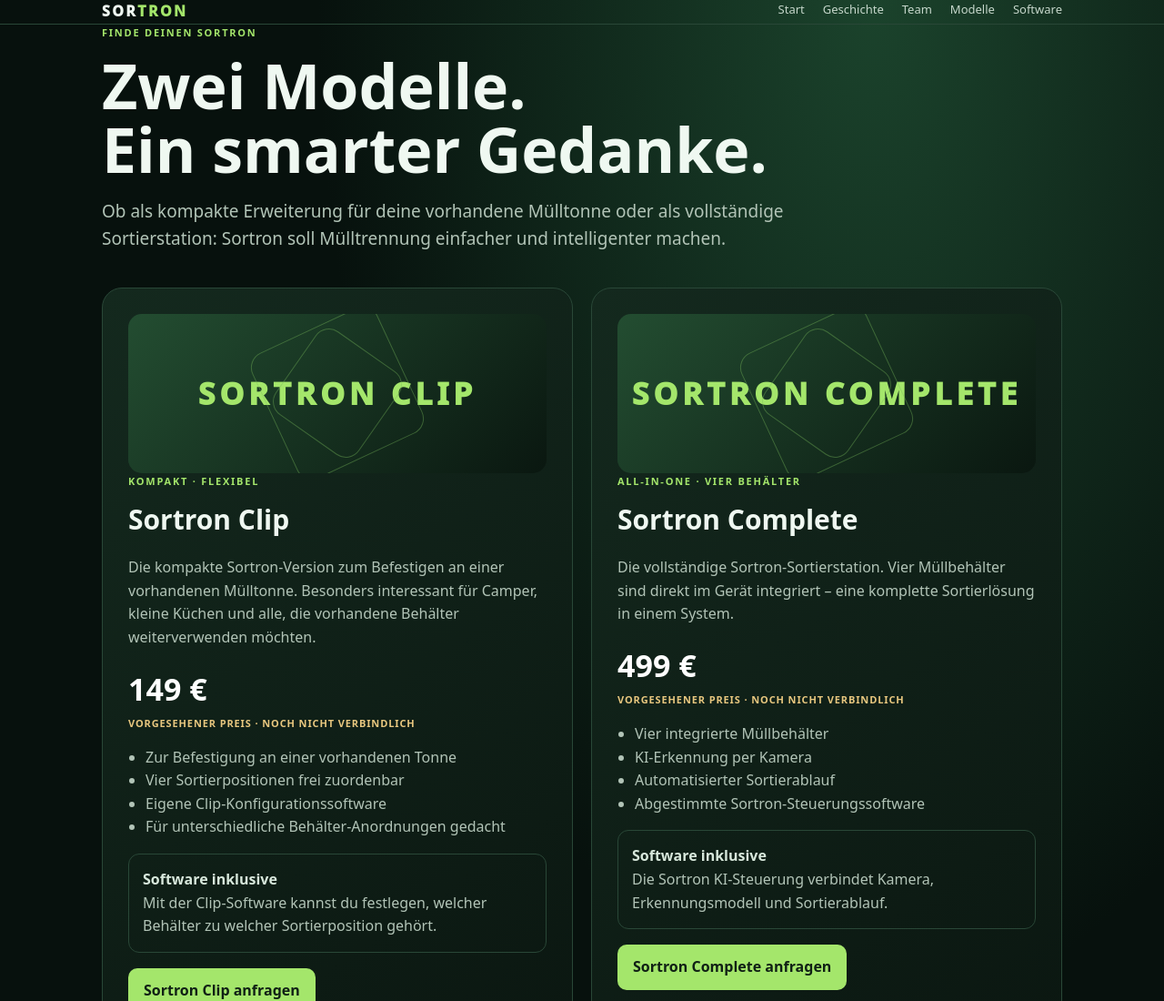
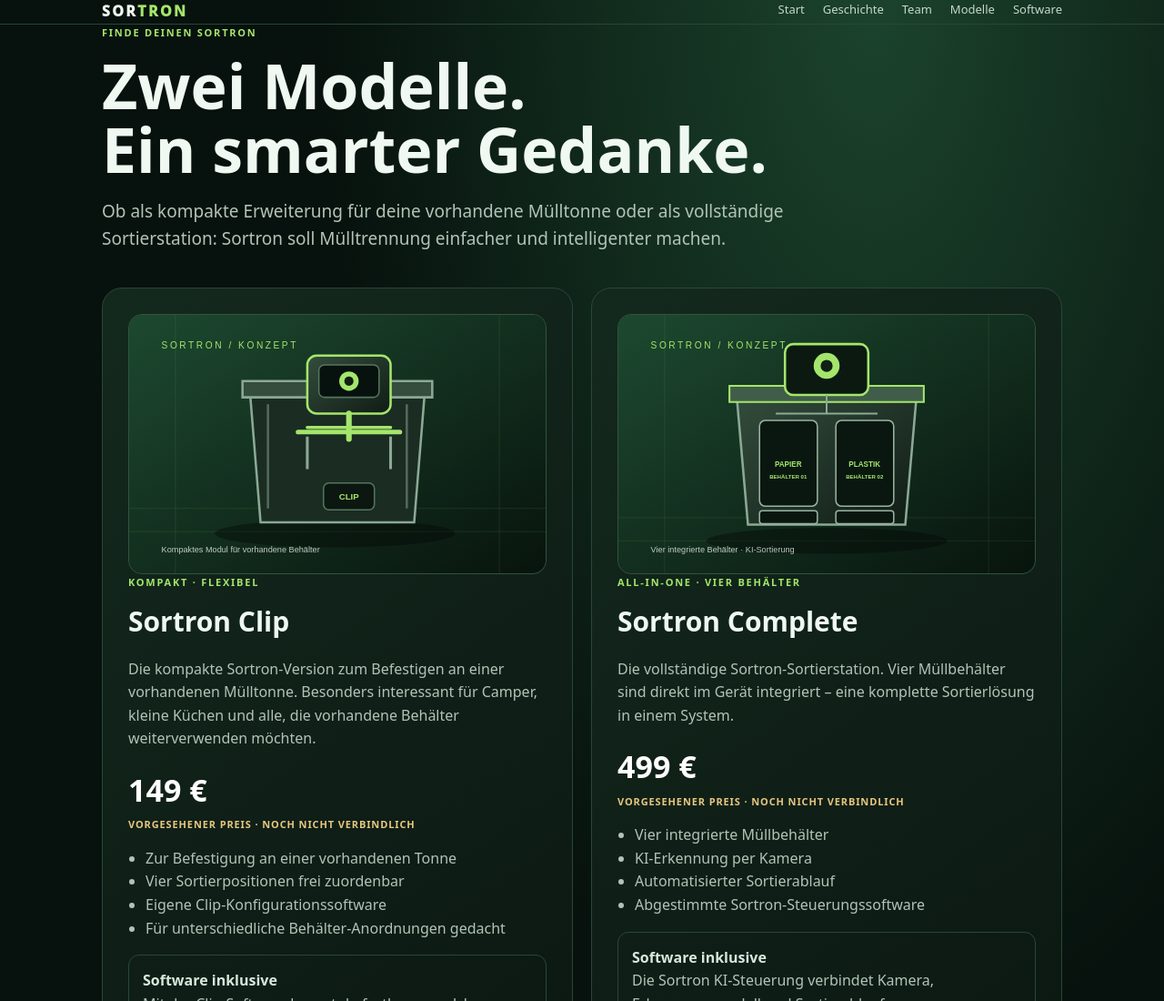
Before and after one commit to nathankri12-byte/scratchlab, a plain HTML site: page sortron/modelle.html in a window 1280 px wide. Shown: the top 1100 px of the page at 91% size. Drawn offline with Linux system fonts and the light colour scheme.

Commit message:
Show custom Sortron product concept renders

```diff
--- a/sortron/modelle.html
+++ b/sortron/modelle.html
@@ -4,7 +4,7 @@
 <meta charset="utf-8"><meta name="viewport" content="width=device-width,initial-scale=1">
 <title>Sortron Modelle – SORTRON</title>
 <style>
-:root{--bg:#07110d;--panel:#102219;--line:#294737;--green:#a4e66b;--muted:#b2c4b7}
+:root{--bg:#07110d;--line:#294737;--green:#a4e66b;--muted:#b2c4b7}
 *{box-sizing:border-box}body{margin:0;background:radial-gradient(ellipse at 75% 0,#1b432c,transparent 45%),var(--bg);color:#eff8f1;font:16px/1.6 system-ui}
 a{color:inherit;text-decoration:none}.wrap{max-width:1100px;margin:auto;padding:0 22px}
 header{border-bottom:1px solid var(--line)}nav{padding:22px 0;display:flex;justify-content:space-between;gap:15px;flex-wrap:wrap}
@@ -13,8 +13,7 @@ main{padding:65px 0}.eyebrow,.tag{color:var(--green);letter-spacing:.16em;font-s
 h1{font-size:clamp(40px,7vw,68px);line-height:1.02;margin:15px 0}.lead,.muted{color:var(--muted)}.lead{font-size:19px;max-width:760px}
 .products{display:grid;grid-template-columns:1fr 1fr;gap:20px;margin-top:38px}
 .product{padding:28px;border:1px solid var(--line);border-radius:22px;background:linear-gradient(145deg,#14291e,#0b1711)}
-.product h2{font-size:30px;margin:10px 0}.visual{height:175px;border-radius:15px;background:linear-gradient(135deg,#234d31,#0a1710);display:flex;align-items:center;justify-content:center;position:relative;overflow:hidden;color:var(--green);font-size:34px;font-weight:950;letter-spacing:.14em}
-.visual:before,.visual:after{content:"";position:absolute;border:1px solid #78b95b66;border-radius:18px;width:110px;height:110px;transform:rotate(35deg)}.visual:after{width:150px;height:150px;transform:rotate(-25deg)}
+.product h2{font-size:30px;margin:10px 0}.visual{display:block;width:100%;height:auto;aspect-ratio:900/560;object-fit:cover;border-radius:15px;border:1px solid #31543c}
 .price{font-size:34px;font-weight:900;margin:12px 0 2px;color:#fff}.price-note{font-size:11px;color:#e8c77f;letter-spacing:.08em;font-weight:800}
 .product ul{padding-left:19px;color:var(--muted)}.software{margin-top:15px;padding:15px;border:1px solid var(--line);border-radius:12px;color:#d8e8dc}
 .btn{display:inline-block;margin-top:17px;padding:12px 17px;border-radius:10px;background:var(--green);color:#102015;font-weight:850}
@@ -32,7 +31,8 @@ table{width:100%;border-collapse:collapse;min-width:560px}th,td{text-align:left;
 <p class="lead">Ob als kompakte Erweiterung für deine vorhandene Mülltonne oder als vollständige Sortierstation: Sortron soll Mülltrennung einfacher und intelligenter machen.</p>
 <div class="products">
 <article class="product" id="clip">
-<div class="visual">SORTRON CLIP</div><div class="tag">KOMPAKT · FLEXIBEL</div><h2>Sortron Clip</h2>
+<img class="visual" src="sortron-clip.svg" alt="Konzeptdarstellung des Sortron Clip an einer vorhandenen Mülltonne">
+<div class="tag">KOMPAKT · FLEXIBEL</div><h2>Sortron Clip</h2>
 <p class="muted">Die kompakte Sortron-Version zum Befestigen an einer vorhandenen Mülltonne. Besonders interessant für Camper, kleine Küchen und alle, die vorhandene Behälter weiterverwenden möchten.</p>
 <div class="price">149 €</div><div class="price-note">VORGESEHENER PREIS · NOCH NICHT VERBINDLICH</div>
 <ul><li>Zur Befestigung an einer vorhandenen Tonne</li><li>Vier Sortierpositionen frei zuordenbar</li><li>Eigene Clip-Konfigurationssoftware</li><li>Für unterschiedliche Behälter-Anordnungen gedacht</li></ul>
@@ -40,7 +40,8 @@ table{width:100%;border-collapse:collapse;min-width:560px}th,td{text-align:left;
 <a class="btn" href="mailto:?subject=Anfrage%20Sortron%20Clip">Sortron Clip anfragen</a>
 </article>
 <article class="product" id="complete">
-<div class="visual">SORTRON COMPLETE</div><div class="tag">ALL-IN-ONE · VIER BEHÄLTER</div><h2>Sortron Complete</h2>
+<img class="visual" src="sortron-complete.svg" alt="Konzeptdarstellung der Sortron Complete Sortierstation mit vier Behältern">
+<div class="tag">ALL-IN-ONE · VIER BEHÄLTER</div><h2>Sortron Complete</h2>
 <p class="muted">Die vollständige Sortron-Sortierstation. Vier Müllbehälter sind direkt im Gerät integriert – eine komplette Sortierlösung in einem System.</p>
 <div class="price">499 €</div><div class="price-note">VORGESEHENER PREIS · NOCH NICHT VERBINDLICH</div>
 <ul><li>Vier integrierte Müllbehälter</li><li>KI-Erkennung per Kamera</li><li>Automatisierter Sortierablauf</li><li>Abgestimmte Sortron-Steuerungssoftware</li></ul>
```
